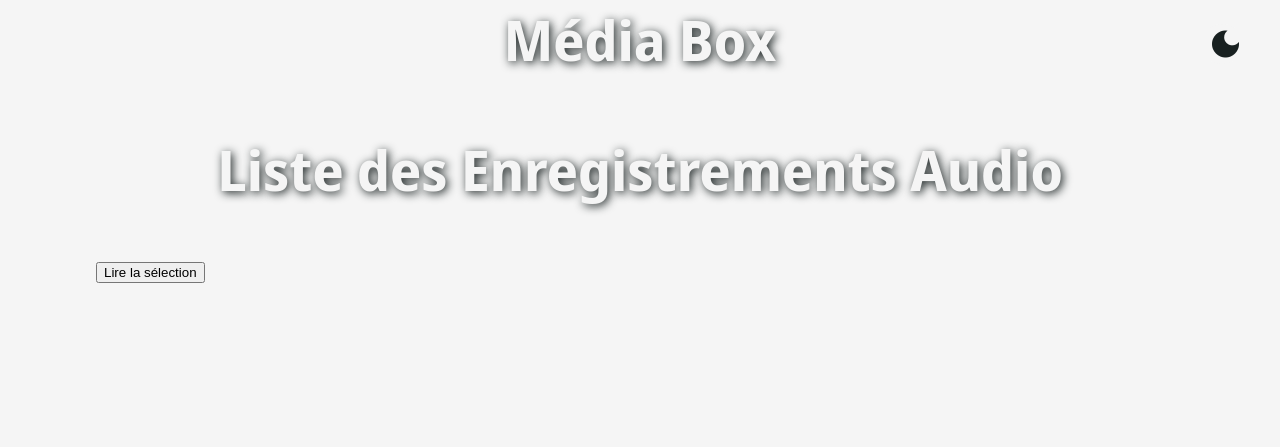
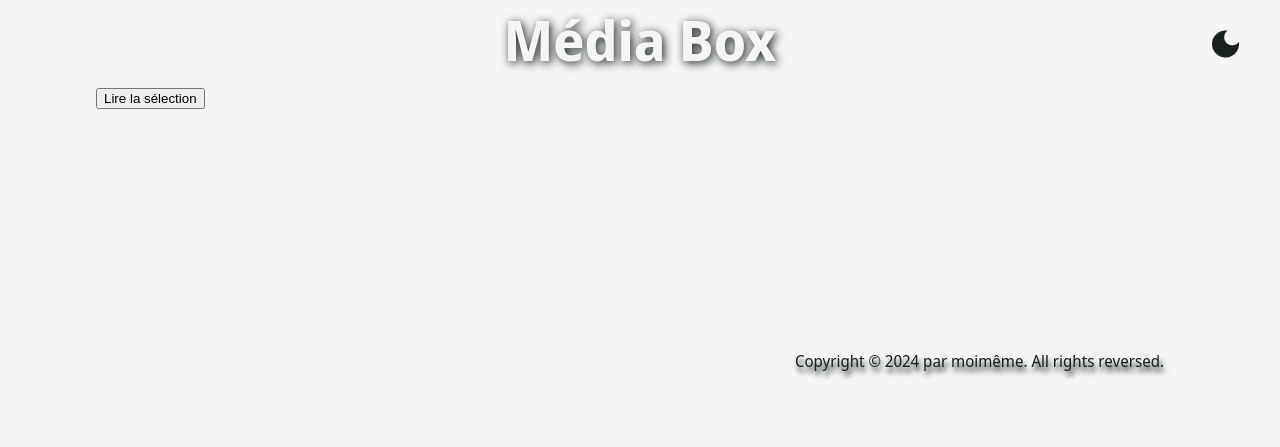
Before and after one commit to janlwy/test, a PHP site: template Views/main/audioList.php in a window 1280 px wide. Shown: the top 447 px of the page. Run offline with PHP 8.4, Linux system fonts and the light colour scheme; the template is opened without the code that fills it, so the values that code supplies are empty.

Commit message:
24102024_1522

```diff
--- a/Views/main/audioList.php
+++ b/Views/main/audioList.php
@@ -1,5 +1,5 @@
 <section>
-    <h1>Liste des Enregistrements Audio</h1>
+    <span class="br"></span>
     <ul id="audio-list">
         <!-- Les enregistrements audio seront listés ici -->
         <?php
```
Also changed, not shown: 1 other file.
